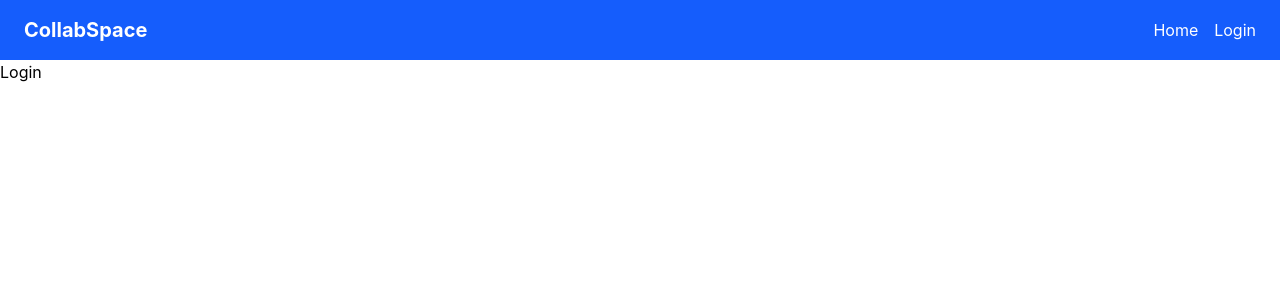
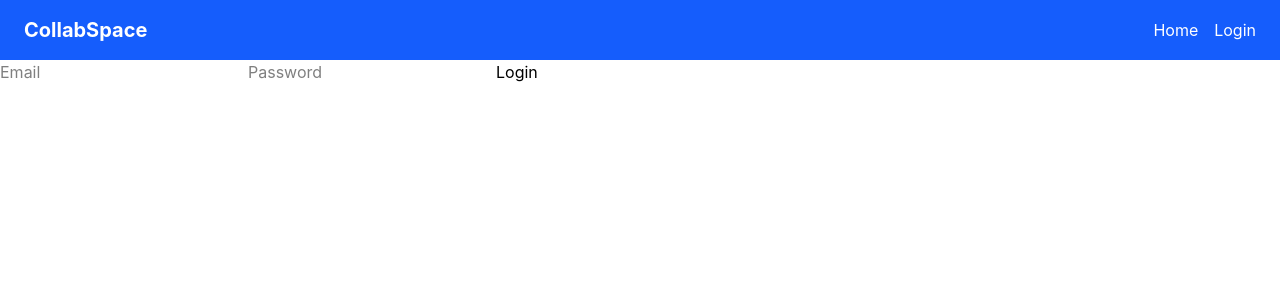
Before and after one commit to suhanimourya1707/collabspace, a React app in the folder frontend/: page /login in a window 1280 px wide. Shown: the top 300 px of the page. Built offline with nearby package versions, Linux system fonts and the light colour scheme; the HTML template or start-up script is replaced by a standard one.

Commit message:
connected frontend to backend - login working

```diff
--- /dev/null
+++ b/frontend/src/api/axios.js
@@ -0,0 +1,7 @@
+import axios from 'axios'
+
+const api = axios.create({
+  baseURL: 'http://127.0.0.1:8000',
+})
+
+export default api
--- /dev/null
+++ b/frontend/src/pages/DashboardPage.jsx
@@ -0,0 +1,8 @@
+function DashboardPage(){
+  return (
+    <div>
+      <h1>Dashboard</h1>
+    </div>
+  )
+}
+export default DashboardPage
--- a/frontend/src/pages/LoginPage.jsx
+++ b/frontend/src/pages/LoginPage.jsx
@@ -1,9 +1,37 @@
-function LoginPage(){
+import { useState } from "react";
+import api from "../api/axios";
+
+function LoginPage() {
+  const [email, setEmail] = useState("");
+  const [password, setPassword] = useState("");
+
+  const handleLogin = async () => {
+    try {
+      const response = await api.post("/auth/login", { email, password });
+      localStorage.setItem("token", response.data.access_token);
+      window.location.href = "/dashboard";
+    } catch (error) {
+      alert("Invalid email or password");
+    }
+  };
+
   return (
     <div>
-      <h1>Login</h1>
+      <input
+        type="email"
+        value={email}
+        onChange={(e) => setEmail(e.target.value)}
+        placeholder="Email"
+      />
+      <input
+        type="password"
+        value={password}
+        onChange={(e) => setPassword(e.target.value)}
+        placeholder="Password"
+      />
+      <button onClick={handleLogin}>Login</button>
     </div>
-  )
+  );
+}
 
-}
-export default LoginPage
+export default LoginPage;
--- a/frontend/src/router/index.jsx
+++ b/frontend/src/router/index.jsx
@@ -2,6 +2,7 @@ import { BrowserRouter, Routes, Route } from "react-router-dom";
 import HomePage from "../pages/HomePage";
 import LoginPage from "../pages/LoginPage";
 import Navbar from "../components/Navbar";
+import DashboardPage from "../pages/DashboardPage";
 function AppRouter() {
   return (
     <BrowserRouter>
@@ -9,6 +10,7 @@ function AppRouter() {
       <Routes>
         <Route path="/" element={<HomePage />} />
         <Route path="/login" element={<LoginPage />} />
+        <Route path="/dashboard" element={<DashboardPage />} />
       </Routes>
     </BrowserRouter>
   );
```
Also changed, not shown: 1 other file (tests, documents, lock files or other folders).
